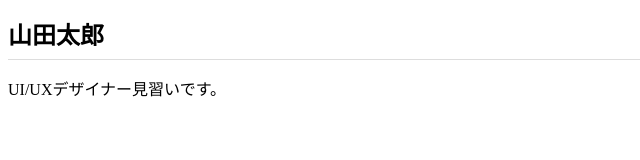
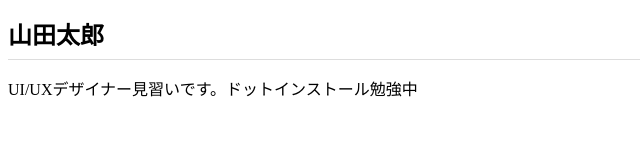
Before and after one commit to yk0221/dotinstall.github.io, a plain HTML site: page index.html in a window 1280 px wide. Shown: the whole page, without its empty margins (0-640 px from the left). Drawn offline with Linux system fonts and the light colour scheme.

Commit message:
Add files via upload

```diff
--- a/index.html
+++ b/index.html
@@ -7,6 +7,6 @@
   </head>
   <body>
     <h1>山田太郎</h1>
-    <p>UI/UXデザイナー見習いです。</p>
+    <p>UI/UXデザイナー見習いです。ドットインストール勉強中</p>
   </body>
 </html>
```
